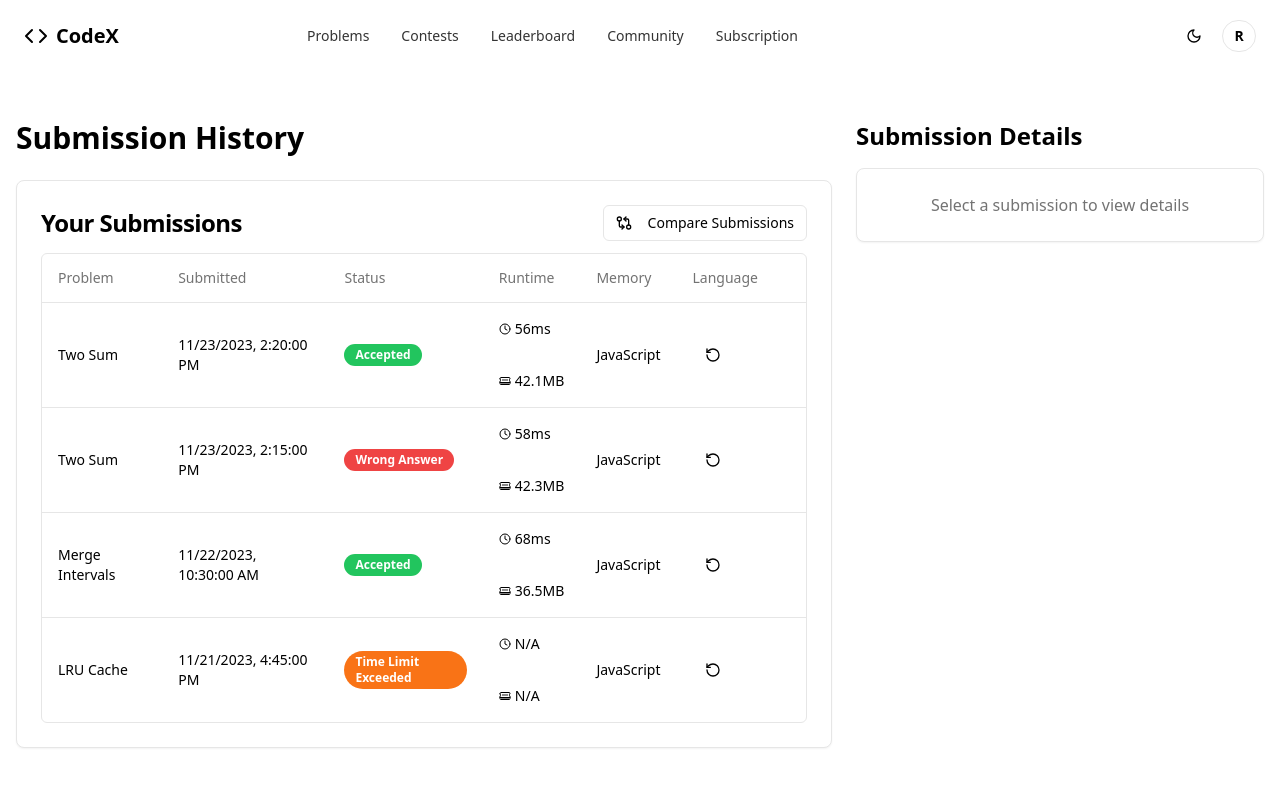
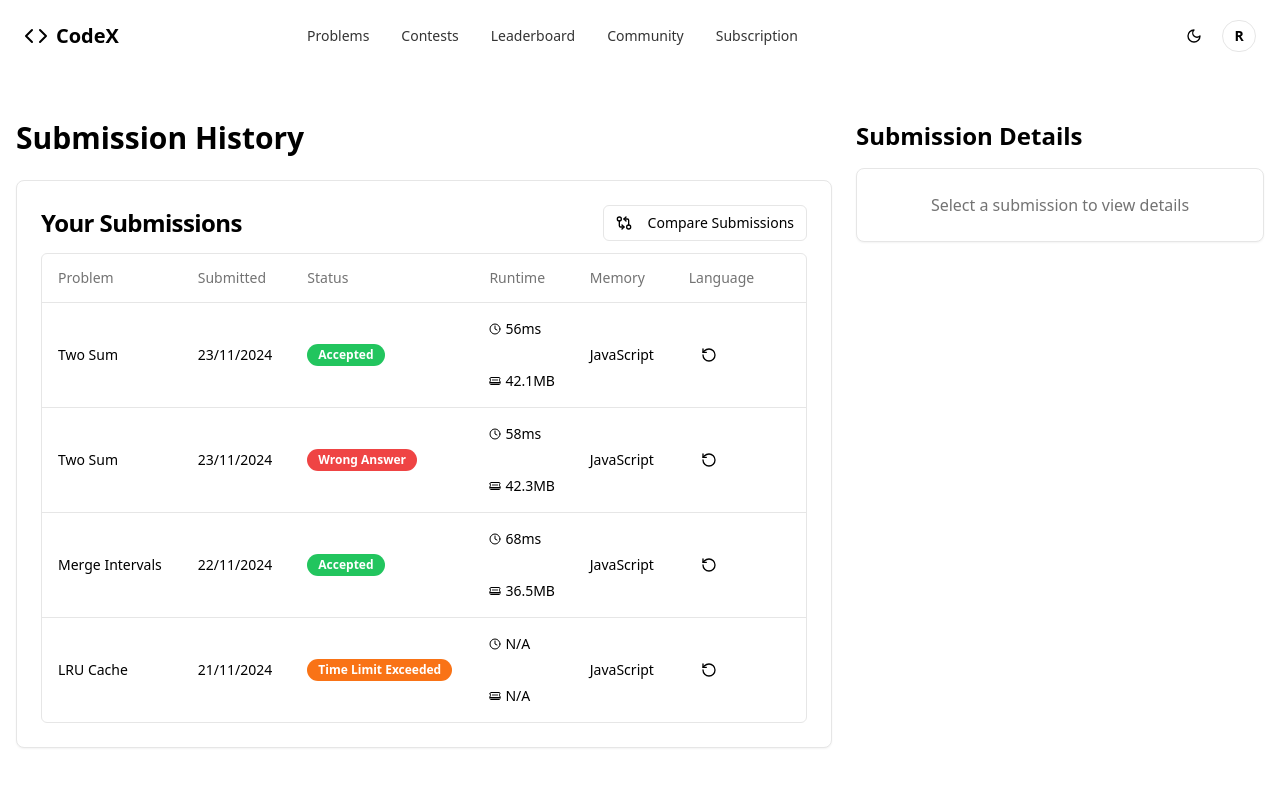
Before and after one commit to WiTheR60334/CodeX, a React (Vite) app: page /submissions in a window 1280 px wide. Shown: the top 786 px of the page. Built offline with nearby package versions, Linux system fonts and the light colour scheme.

Commit message:
correcyed date format

```diff
--- a/src/pages/SubmissionHistory.tsx
+++ b/src/pages/SubmissionHistory.tsx
@@ -8,13 +8,22 @@ import { Card, CardContent, CardHeader, CardTitle } from '@/components/ui/card';
 import { useToast } from '@/hooks/use-toast';
 import { Clock, MemoryStick, ArrowLeft, ArrowRight, GitCompareArrows, RotateCcw } from 'lucide-react';
 
+const formatDate = (timestamp: string) => {
+    return new Date(timestamp).toLocaleDateString('en-GB', {
+        day: '2-digit',
+        month: '2-digit',
+        year: 'numeric',
+    });
+};
+
+
 // Mock data for submissions
 const mockSubmissions = [
   {
     id: "sub-1",
     problemId: "1",
     problemTitle: "Two Sum",
-    timestamp: "2023-11-23T14:20:00Z",
+    timestamp: "2024-11-23T14:20:00Z",
     status: "Accepted",
     runtime: "56ms",
     memory: "42.1MB",
@@ -25,7 +34,7 @@ const mockSubmissions = [
     id: "sub-2",
     problemId: "1",
     problemTitle: "Two Sum",
-    timestamp: "2023-11-23T14:15:00Z",
+    timestamp: "2024-11-23T14:15:00Z",
     status: "Wrong Answer",
     runtime: "58ms",
     memory: "42.3MB",
@@ -36,7 +45,7 @@ const mockSubmissions = [
     id: "sub-3",
     problemId: "2",
     problemTitle: "Merge Intervals",
-    timestamp: "2023-11-22T10:30:00Z",
+    timestamp: "2024-11-22T10:30:00Z",
     status: "Accepted",
     runtime: "68ms",
     memory: "36.5MB",
@@ -47,7 +56,7 @@ const mockSubmissions = [
     id: "sub-4",
     problemId: "3",
     problemTitle: "LRU Cache",
-    timestamp: "2023-11-21T16:45:00Z",
+    timestamp: "2024-11-21T16:45:00Z",
     status: "Time Limit Exceeded",
     runtime: "N/A",
     memory: "N/A",
@@ -145,7 +154,7 @@ const SubmissionHistory = () => {
                           onClick={() => handleSelectSubmission(submission.id)}
                         >
                           <TableCell className="font-medium">{submission.problemTitle}</TableCell>
-                          <TableCell>{new Date(submission.timestamp).toLocaleString()}</TableCell>
+                          <TableCell>{formatDate(submission.timestamp)}</TableCell>
                           <TableCell>
                             <Badge className={getStatusColor(submission.status)}>
                               {submission.status}
@@ -193,7 +202,7 @@ const SubmissionHistory = () => {
                     <div className="grid grid-cols-2 gap-4">
                       <div>
                         <h3 className="text-sm font-medium mb-2">
-                          {comparisonSubmissionData?.status} ({new Date(comparisonSubmissionData?.timestamp || "").toLocaleDateString()})
+                          {comparisonSubmissionData?.status} ({formatDate(selectedSubmissionData.timestamp)})
                         </h3>
                         <pre className="bg-muted p-3 rounded-md text-xs overflow-auto max-h-96">
                           {comparisonSubmissionData?.code}
@@ -201,7 +210,7 @@ const SubmissionHistory = () => {
                       </div>
                       <div>
                         <h3 className="text-sm font-medium mb-2">
-                          {selectedSubmissionData?.status} ({new Date(selectedSubmissionData?.timestamp || "").toLocaleDateString()})
+                          {selectedSubmissionData?.status} ({formatDate(selectedSubmissionData.timestamp)})
                         </h3>
                         <pre className="bg-muted p-3 rounded-md text-xs overflow-auto max-h-96">
                           {selectedSubmissionData?.code}
@@ -232,7 +241,7 @@ const SubmissionHistory = () => {
                   </CardHeader>
                   <CardContent>
                     <div className="flex justify-between mb-4 text-sm text-muted-foreground">
-                      <div>Submitted: {new Date(selectedSubmissionData?.timestamp || "").toLocaleString()}</div>
+                      <div>Submitted: {formatDate(selectedSubmissionData.timestamp)}</div>
                       <div>Language: {selectedSubmissionData?.language}</div>
                     </div>
                     <div className="flex gap-4 mb-4">
```
